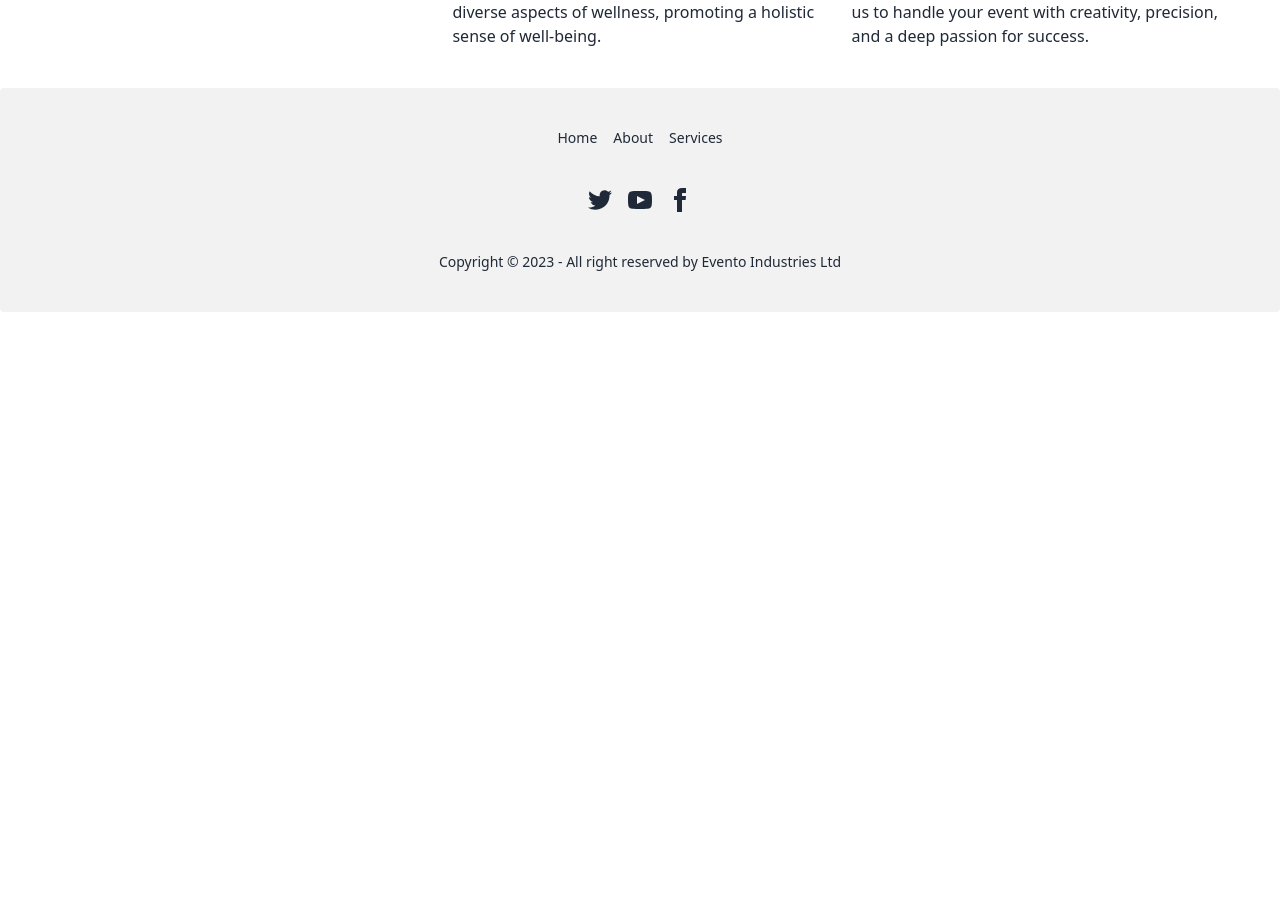
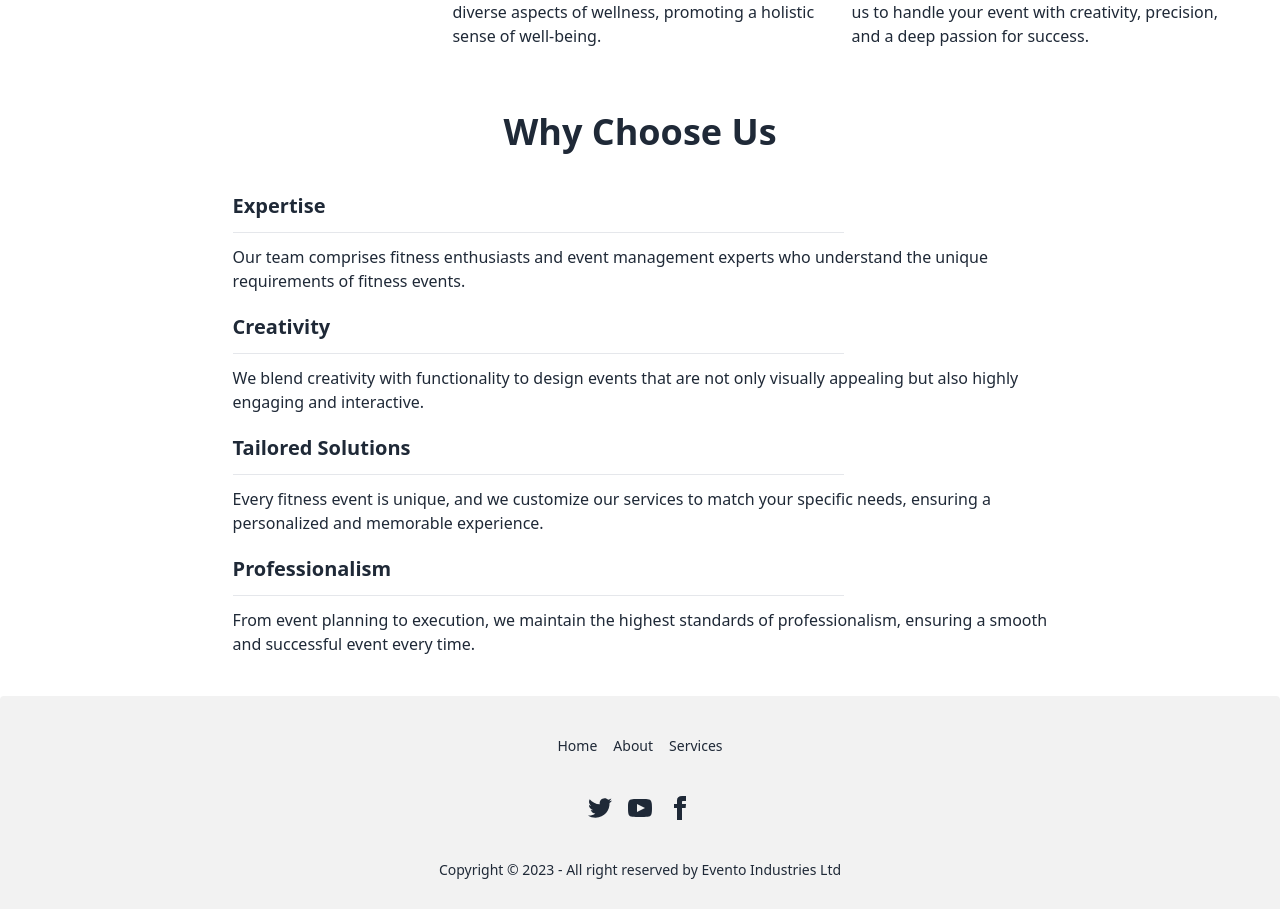
Before and after one commit to Orchizakia00/evento, a React (Vite) app: page /about in a window 1280 px wide. Shown: the part 846-1755 px from the top of the page. Before the commit the page ends 1158 px from the top, so only its background shows below. Built offline with nearby package versions, Linux system fonts and the light colour scheme.

Commit message:
added more information in about page

```diff
--- a/src/Components/Banner/Banner.jsx
+++ b/src/Components/Banner/Banner.jsx
@@ -16,7 +16,7 @@ const Banner = () => {
                     <p className="py-6 text-white ">
                         Discover expert-led workouts, tailored training plans, and nutritious recipes. Whether you are a beginner or an enthusiast, we are here to guide you. Join our community, embrace a healthier lifestyle, and unlock your potential. Start your fitness journey today
                     </p>
-                    <button className="btn btn-info normal-case">Get Started</button>
+                    <button className="btn btn-info normal-case text-white">Get Started</button>
                 </div>
             </div>
         </div>
--- a/src/Components/Service/Service.jsx
+++ b/src/Components/Service/Service.jsx
@@ -13,7 +13,7 @@ const Service = ({ service }) => {
                 <h2 className="card-title">{title}</h2>
                 <p>{description}</p>
                 <div className="card-actions justify-end">
-                    <button className="btn btn-success normal-case w-full mt-4">Read More</button>
+                    <button className="btn btn-success normal-case w-full mt-4 text-white">Read More</button>
                 </div>
             </div>
         </div>
--- a/src/Pages/About/About.jsx
+++ b/src/Pages/About/About.jsx
@@ -1,4 +1,4 @@
-import { FaDumbbell, FaTrophy, FaUsers  } from 'react-icons/fa';
+import { FaDumbbell, FaTrophy, FaUsers } from 'react-icons/fa';
 
 
 const About = () => {
@@ -16,7 +16,7 @@ const About = () => {
                     </p>
                 </div>
                 <div>
-                    <FaUsers  className='mx-auto mb-4 w-[50px] h-[50px]'></FaUsers >
+                    <FaUsers className='mx-auto mb-4 w-[50px] h-[50px]'></FaUsers >
                     <h1 className="text-2xl font-bold text-center mb-6">Commitment to Community Wellness</h1>
                     <p>
                         We are committed to community wellness, crafting events that nurture both the body and mind. Our inclusive approach welcomes participants of all ages and fitness levels. From serene yoga retreats promoting mindfulness to energetic fitness challenges, our events cater to diverse aspects of wellness, promoting a holistic sense of well-being.
@@ -30,6 +30,39 @@ const About = () => {
                     </p>
                 </div>
             </div>
+            <div className='mt-16 text-center w-10/12 mx-auto'>
+                <h2 className="text-4xl font-bold text-center my-10">Why Choose Us</h2>
+                <div className='text-left w-5/6 mx-auto'>
+                    <div className='my-5 mx-auto'>
+                        <h2 className='font-bold text-xl'>Expertise</h2>
+                        <hr className='w-3/4 my-3' />
+                        <p>
+                            Our team comprises fitness enthusiasts and event management experts who understand the unique requirements of fitness events.
+                        </p>
+                    </div>
+                    <div className='my-5'>
+                        <h2 className='font-bold text-xl'>Creativity</h2>
+                        <hr className='w-3/4 my-3' />
+                        <p>
+                            We blend creativity with functionality to design events that are not only visually appealing but also highly engaging and interactive.
+                        </p>
+                    </div>
+                    <div className='my-5'>
+                        <h2 className='font-bold text-xl'>Tailored Solutions</h2>
+                        <hr className='w-3/4 my-3' />
+                        <p>
+                            Every fitness event is unique, and we customize our services to match your specific needs, ensuring a personalized and memorable experience.
+                        </p>
+                    </div>
+                    <div className='my-5'>
+                        <h2 className='font-bold text-xl'>Professionalism</h2>
+                        <hr className='w-3/4 my-3' />
+                        <p>
+                            From event planning to execution, we maintain the highest standards of professionalism, ensuring a smooth and successful event every time.
+                        </p>
+                    </div>
+                </div>
+            </div>
         </div>
     );
 };
--- a/src/Pages/Home/Home.jsx
+++ b/src/Pages/Home/Home.jsx
@@ -18,7 +18,7 @@ const Home = () => {
             </div>
             <div className="text-center mb-10">
                 <Link to={'/services'}>
-                    <button className="btn btn-info">See all</button>
+                    <button className="btn btn-info text-white">See all</button>
                 </Link>
             </div>
         </div>
```
